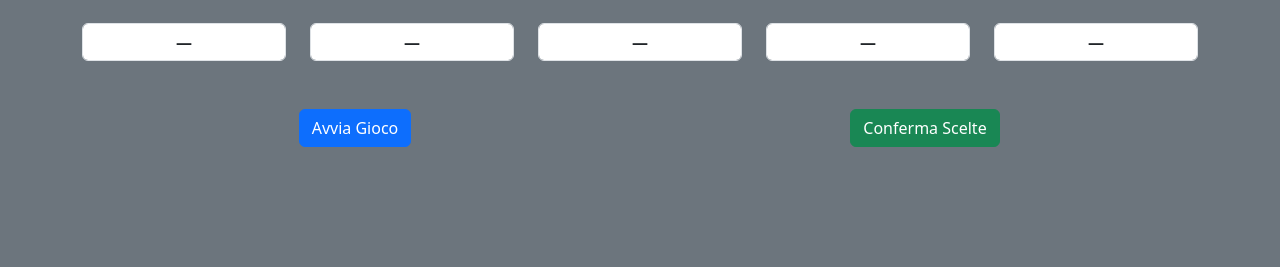
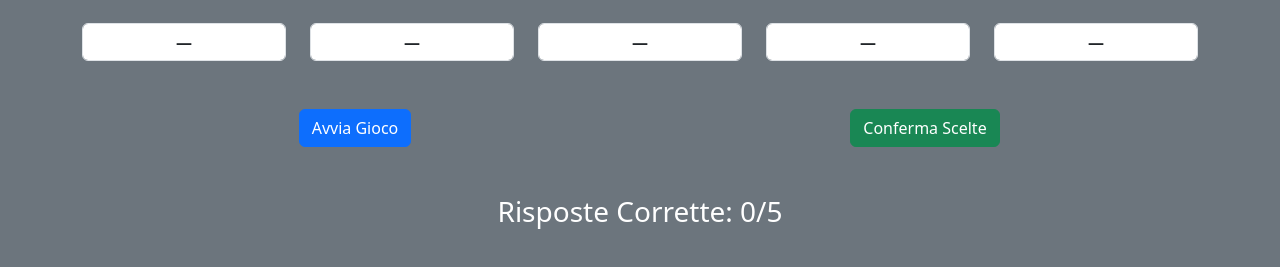
Before and after one commit to MarcoProstamo/js-simon, a plain HTML site: page index.html in a window 1280 px wide. Both pictures are taken after a click on the button "Conferma Scelte". Shown: the part 121-388 px from the top of the page. Drawn offline with nearby package versions, Linux system fonts and the light colour scheme.

Commit message:
Add → Text Output

```diff
--- a/index.html
+++ b/index.html
@@ -29,7 +29,7 @@
     <div class="container mt-5">
       <h1 class="text-center fw-semibold mb-5 text-uppercase">Simon Says</h1>
       <div class="row row-cols-5 mb-5">
-        <div class="text-center">
+        <div>
           <input
             type="text"
             class="form-control text-center fw-semibold"
@@ -70,6 +70,7 @@
           />
         </div>
       </div>
+
       <div class="row row-cols-2 text-center">
         <div>
           <button type="button" class="btn btn-primary" id="startGame">
@@ -82,6 +83,10 @@
           </button>
         </div>
       </div>
+
+      <p class="text-center h3 mt-5 d-none" id="displayResult">
+        Risposte Corrette: <span id="correctAnswers"></span>/5
+      </p>
     </div>
 
     <!-- Bootstrap JS -->
--- a/js/main.js
+++ b/js/main.js
@@ -6,6 +6,8 @@ const numberFourEl = document.querySelector("#numberFour");
 const numberFiveEl = document.querySelector("#numberFive");
 const startGameEl = document.querySelector("#startGame");
 const submitChoicesEl = document.querySelector("#submitChoices");
+const displayResultEl = document.querySelector("#displayResult");
+const correctAnswersEl = document.querySelector("#correctAnswers");
 
 // # Utility Fn
 /**
@@ -100,4 +102,8 @@ submitChoicesEl.addEventListener("click", () => {
       }
     }
   });
+
+  correctAnswersEl.innerText = `${correctChoiceCunter}`;
+  displayResultEl.classList.add("d-block");
+  displayResultEl.classList.remove("d-none");
 });
```
